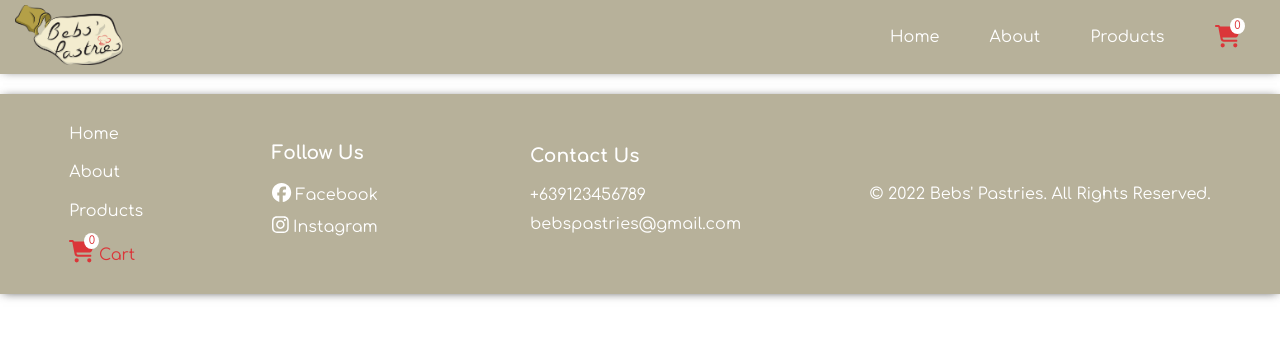
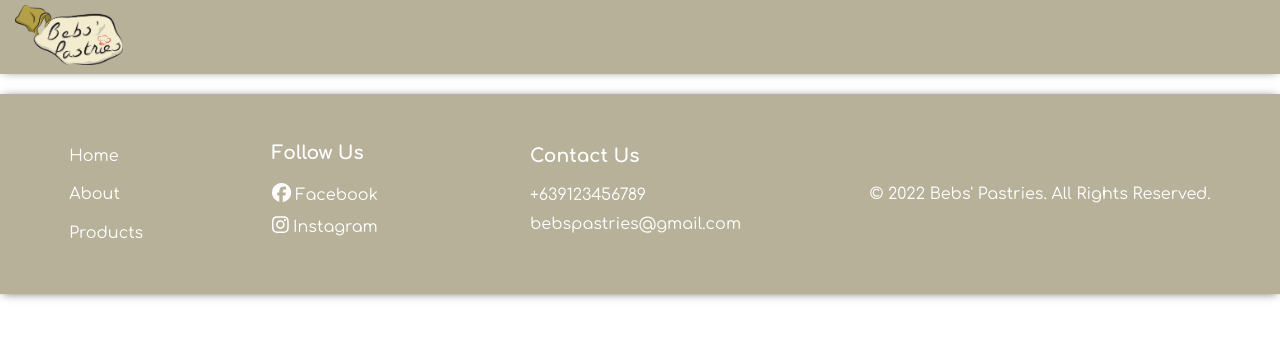
Before and after one commit to ambangeles/bebs-pastries, a React (Create React App) app: page /cart in a window 1280 px wide. Shown: the top 338 px of the page. Built offline with nearby package versions, Linux system fonts and the light colour scheme.

Commit message:
Commented out unused code in Nav and Navbar components

```diff
--- a/src/components/Nav.js
+++ b/src/components/Nav.js
@@ -21,7 +21,7 @@ function Nav({ cartNo, nav }) {
 			<Link to="/products" className={url === "/products" ? "active" : ""}>
 				Products
 			</Link>
-			{nav !== "footer" ? (
+			{/* {nav !== "footer" ? (
 				<Link to="/cart" className={url === "/cart" ? "active" : ""}>
 					<div className="cart-container">
 						<FontAwesomeIcon icon={faCartShopping} />
@@ -35,7 +35,7 @@ function Nav({ cartNo, nav }) {
 						<span className={url === "/cart" ? "active-cart" : ""}>{cartNo}</span>
 					</div> Cart
 				</Link>
-			)}
+			)} */}
 		</nav>
 	);
 }
--- a/src/components/Navbar.js
+++ b/src/components/Navbar.js
@@ -9,7 +9,7 @@ function Navbar({ cartNo }) {
 			<Link to="/">
 				<img src={require("../assets/img/logo.png")} alt="Bebs' Pastries" />
 			</Link>
-			<Nav cartNo={cartNo} />
+			{/* <Nav cartNo={cartNo} /> */}
 		</header>
 	);
 }
```
